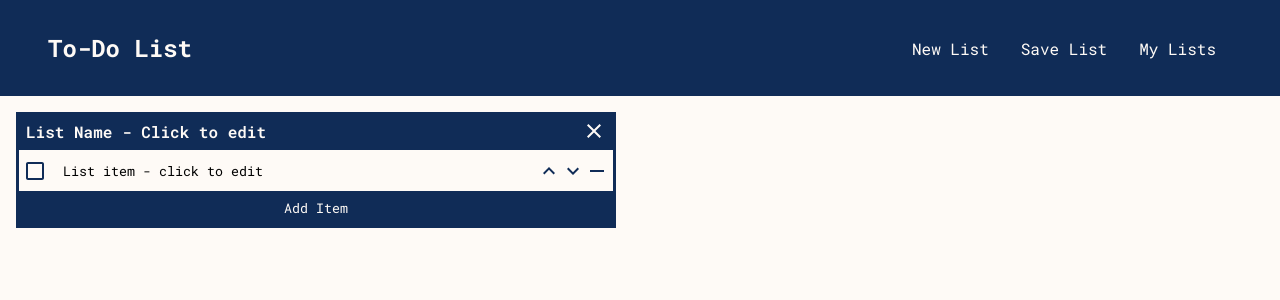
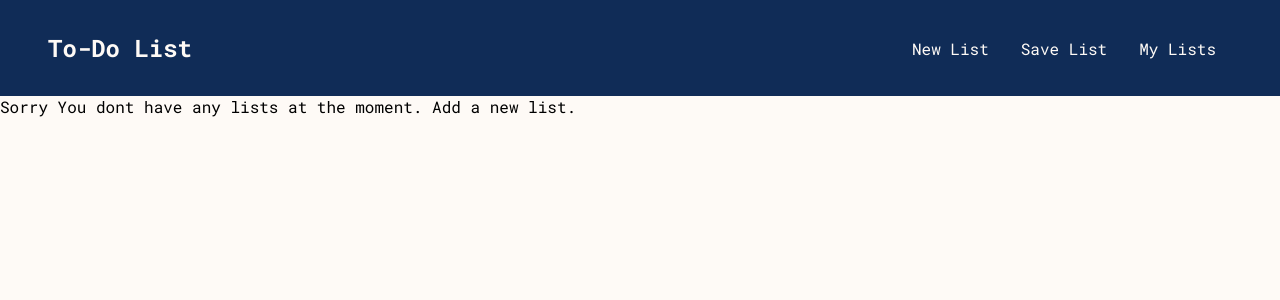
Before and after one commit to alin1k/React-ToDoList, a React (Create React App) app: page / in a window 1280 px wide. Shown: the top 300 px of the page. Built offline with nearby package versions, Linux system fonts and the light colour scheme; the HTML template or start-up script is replaced by a standard one.

Commit message:
New Feature: You can now add more lists

```diff
--- a/src/App.jsx
+++ b/src/App.jsx
@@ -1,11 +1,20 @@
 import NavBar from "./components/NavBar/NavBar";
 import ListGrid from "./components/ListGrid/ListGrid";
+import { useState } from "react";
 
 function App() {
+
+  const [lists, setLists] = useState([]);
+
   return (
     <div className="App">
-      <NavBar/>
-      <ListGrid/>
+      <NavBar setLists={setLists}/>
+
+      {lists.length > 0?
+        <ListGrid lists={lists}/>
+        :
+        <p>Sorry You dont have any lists at the moment. Add a new list.</p>
+      }
     </div>
   );
 }
--- a/src/components/ListGrid/ListGrid.jsx
+++ b/src/components/ListGrid/ListGrid.jsx
@@ -1,19 +1,11 @@
 import "./ListGrid.css"
-import List from "../List/List";
 
-function ListGrid() {
-
-
+function ListGrid({lists}) {
 
   return(
     <div className="grid">
-      <List />
-      {/* <List />
-      <List />
-      <List />
-      <List /> */}
+      {lists}
     </div>
-
   )
 }
 
--- a/src/components/NavBar/NavBar.jsx
+++ b/src/components/NavBar/NavBar.jsx
@@ -1,11 +1,16 @@
+import List from "../List/List";
 import "./NavBar.css"
 
-function NavBar() {
+function NavBar({setLists}) {
   return(
     <nav>
       <h1>To-Do List</h1>
       <ul>
-        <li>New List</li>
+        <li onClick={()=>{
+          setLists((prevLists)=> [...prevLists, <List/>])
+        }}>
+          New List
+        </li>
         <li>Save List</li>
         <li>My Lists</li>
       </ul>
```
